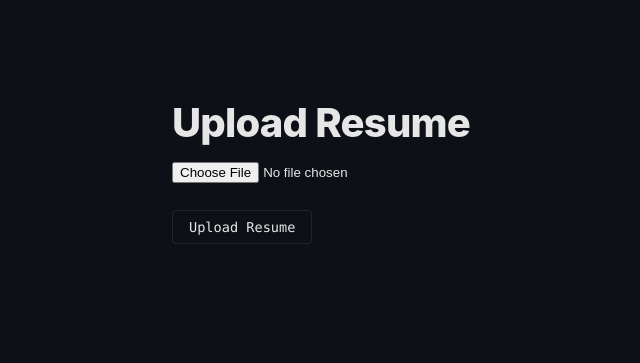
After one commit to JamesLeonard-AI/Foothold, a FastAPI app: page /upload in a window 1280 px wide. The commit adds this page. Shown: the top 363 px of the page, without its empty margins (58-698 px from the left). Run offline with FastAPI, Linux system fonts and the light colour scheme.

Commit message:
Implemented resume upload feature

```diff
--- a/app/static/style.css
+++ b/app/static/style.css
@@ -1,31 +1,152 @@
-body {
-    background-color: #111827;
-    color: #f9fafb;
-    font-family: Arial, sans-serif;
-    margin: 0;
-    padding: 40px;
+/* ============================================
+   Foothold — Document Aesthetic
+   Editorial, typography-led, minimal chrome.
+   Replaces boxed-card dashboard look.
+   ============================================ */
+
+:root {
+  --bg: #0d1117;
+  --text-primary: #e6e6e6;
+  --text-muted: #8b949e;
+  --accent: #58a6ff;
+  --accent-green: #3fb950;
+  --rule: #21262d;
+  --mono: "SF Mono", "JetBrains Mono", Consolas, monospace;
+  --sans: -apple-system, "Segoe UI", Inter, sans-serif;
 }
 
-.container {
-    max-width: 900px;
-    margin: auto;
+body {
+  background: var(--bg);
+  color: var(--text-primary);
+  font-family: var(--sans);
+  max-width: 820px;
+  margin: 0 auto;
+  padding: 64px 24px 120px;
+  line-height: 1.6;
 }
 
+/* ---- Headings ---- */
 h1 {
-    font-size: 48px;
+  font-size: 2.5rem;
+  font-weight: 800;
+  letter-spacing: -0.02em;
+  margin-bottom: 4px;
 }
 
 .subtitle {
-    color: #9ca3af;
+  color: var(--text-muted);
+  font-size: 1rem;
+  margin-bottom: 48px;
 }
 
-.card {
-    background-color: #1f2937;
-    padding: 20px;
-    border-radius: 12px;
-    margin-top: 20px;
+h2 {
+  font-size: 1.1rem;
+  font-weight: 700;
+  text-transform: uppercase;
+  letter-spacing: 0.06em;
+  color: var(--text-muted);
+  margin: 48px 0 16px;
+  padding-bottom: 8px;
+  border-bottom: 1px solid var(--rule);
 }
 
-.status {
-    color: #34d399;
+h3 {
+  font-size: 1.35rem;
+  font-weight: 700;
+  margin: 0 0 4px;
 }
+
+/* ---- Section: no boxed cards, just spaced blocks ---- */
+.section {
+  margin-bottom: 8px;
+}
+
+/* ---- Status list (replaces "System Status" card) ---- */
+.status-line {
+  display: flex;
+  align-items: center;
+  gap: 10px;
+  font-family: var(--mono);
+  font-size: 0.9rem;
+  margin-bottom: 6px;
+}
+
+.status-ok { color: var(--accent-green); }
+.status-ok::before { content: "✓"; font-weight: 700; }
+
+.status-note {
+  color: var(--text-muted);
+  margin-top: 12px;
+  font-size: 0.95rem;
+}
+
+/* ---- Job listing: document-flow, not a card ---- */
+.job {
+  padding: 20px 0;
+  border-top: 1px solid var(--rule);
+}
+
+.job:first-of-type {
+  border-top: none;
+}
+
+.job-meta {
+  font-family: var(--mono);
+  font-size: 0.85rem;
+  color: var(--text-muted);
+  display: flex;
+  flex-wrap: wrap;
+  gap: 16px;
+  margin: 8px 0 12px;
+}
+
+.job-meta span::before {
+  margin-right: 6px;
+  opacity: 0.7;
+}
+
+.match-score {
+  font-family: var(--mono);
+  font-weight: 700;
+  color: var(--accent);
+}
+
+.match-reasoning {
+  font-size: 0.95rem;
+  color: var(--text-primary);
+  margin-bottom: 14px;
+}
+
+.match-reasoning-label {
+  color: var(--text-muted);
+  font-size: 0.8rem;
+  text-transform: uppercase;
+  letter-spacing: 0.04em;
+  display: block;
+  margin-bottom: 4px;
+}
+
+/* ---- Buttons: text-forward, not filled boxes ---- */
+button, .btn {
+  background: transparent;
+  border: 1px solid var(--rule);
+  color: var(--text-primary);
+  font-family: var(--mono);
+  font-size: 0.85rem;
+  padding: 8px 16px;
+  border-radius: 4px;
+  cursor: pointer;
+  transition: border-color 0.15s ease, color 0.15s ease;
+}
+
+button:hover, .btn:hover {
+  border-color: var(--accent);
+  color: var(--accent);
+}
+
+/* ---- Dividers ---- */
+hr {
+  border: none;
+  border-top: 1px solid var(--rule);
+  margin: 40px 0;
+}
--- /dev/null
+++ b/app/templates/upload.html
@@ -0,0 +1,39 @@
+<!DOCTYPE html>
+<html>
+
+<head>
+    <title>Upload Resume</title>
+    <link rel="stylesheet" href="/static/style.css">
+</head>
+
+<body>
+
+<div class="container">
+
+    <div class="card">
+
+        <h1>Upload Resume</h1>
+
+        <form action="/upload" method="post" enctype="multipart/form-data">
+
+            <input
+                type="file"
+                name="resume"
+                accept=".pdf,.doc,.docx"
+            >
+
+            <br><br>
+
+            <button>
+                Upload Resume
+            </button>
+
+        </form>
+
+    </div>
+
+</div>
+
+</body>
+
+</html>
--- a/main.py
+++ b/main.py
@@ -1,15 +1,22 @@
-from fastapi import FastAPI, Request, Depends
+from fastapi import Depends, FastAPI, Request
+from fastapi.staticfiles import StaticFiles
 from fastapi.templating import Jinja2Templates
-from fastapi.staticfiles import StaticFiles
-
 from sqlalchemy.orm import Session
 
 from app.database.session import get_db
 from app.models.job import Job
+from app.routes.upload import router as upload_router
+
 
 app = FastAPI()
 
-app.mount("/static", StaticFiles(directory="app/static"), name="static")
+app.include_router(upload_router)
+
+app.mount(
+    "/static",
+    StaticFiles(directory="app/static"),
+    name="static",
+)
 
 templates = Jinja2Templates(directory="app/templates")
 
@@ -17,15 +24,12 @@ templates = Jinja2Templates(directory="app/templates")
 @app.get("/")
 async def home(
     request: Request,
-    db: Session = Depends(get_db)
+    db: Session = Depends(get_db),
 ):
-
     jobs = db.query(Job).all()
 
     return templates.TemplateResponse(
         request=request,
         name="home.html",
-        context={
-            "jobs": jobs
-        }
+        context={"jobs": jobs},
     )
```
Also changed, not shown: app/database/init_db.py (added, +10 -0 lines), app/init_db.py (+6 -3 lines), app/models/job.py (+5 -13 lines), app/models/profile.py (+1 -8 lines), app/routes/upload.py (added, +31 -0 lines), app/routes/__init__.py (added), 1 other file.
